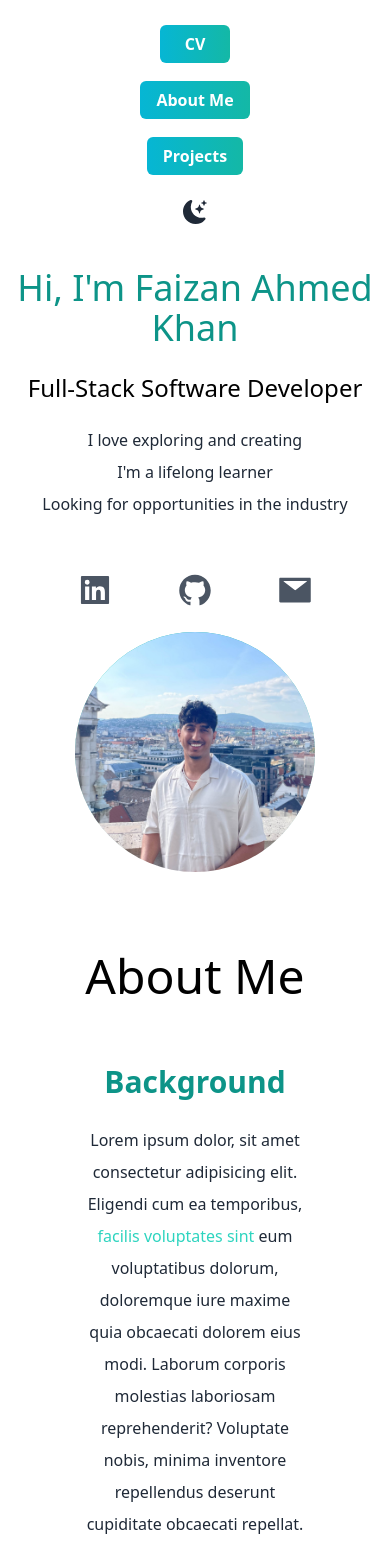
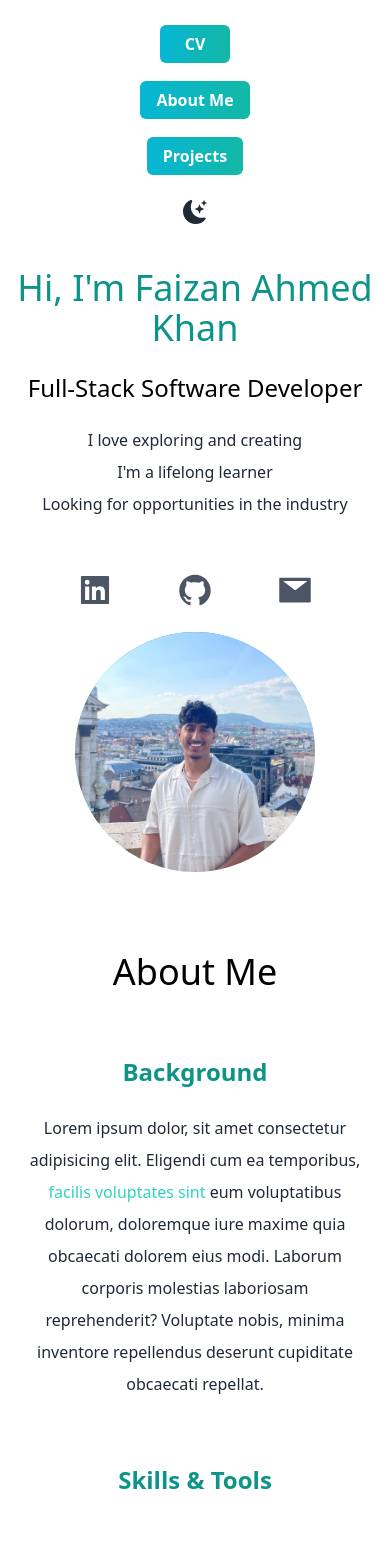
Before and after one commit to faizanahmkhan/next-portfolio, a Next.js app: page / in a window 390 px wide. Shown: the top 1553 px of the page. Built offline with nearby package versions, Linux system fonts and the light colour scheme.

Commit message:
integrated resposiveness to background

```diff
--- a/pages/index.js
+++ b/pages/index.js
@@ -83,13 +83,13 @@ export default function Home() {
         <section>
 
           <div className="text-center sm:px-10 sm:my-10 my-8">
-            <h2 className="text-4xl sm:text-5xl py-3 text-teal-600 font-medium  dark:text-pink-400">
+            <h2 className="text-4xl md:text-5xl py-3 text-teal-600 font-medium  dark:text-pink-400">
               Hi, I'm Faizan Ahmed Khan
             </h2>
-            <h3 className="text-2xl pt-3 text-black sm:text-3xl dark:text-white">
+            <h3 className="text-2xl pt-3 text-black md:text-3xl dark:text-white">
               Full-Stack Software Developer
             </h3>
-            <p className="text py-5 leading-8 text-gray-800 md:text-xl max-w-xl mx-auto dark:text-gray-300">
+            <p className="py-5 leading-8 text-gray-800 md:text-xl dark:text-gray-300">
               I love exploring and creating <br />
               I'm a lifelong learner <br />
               <span className="">
@@ -125,15 +125,15 @@ export default function Home() {
 
         <section className="mt-10">
           <div>
-            <h3 className="text-center text-5xl font-medium py-10 text-black dark:text-white">
+            <h3 className="text-center text-4xl sm:text-5xl font-medium py-10 text-black dark:text-white">
               About Me
             </h3>
-            <h2 className="text-center text-3xl font-semibold text-teal-600 mt-6 mb-4 dark:text-pink-400">
+            <h2 className="text-center text-2xl sm:text-3xl font-semibold text-teal-600 mt-6 mb-4 dark:text-pink-400">
               Background
             </h2>
             <div className="flex">
-              <p className="w-1/5"></p>
-              <p className="text-center py-2 leading-8 text-gray-800 max-w-4xl w-3/5 dark:text-gray-300">
+              <p className="xl:w-1/5"></p>
+              <p className=" text-center px-4 sm:px-0 py-2 leading-8 sm:leading-10 text-gray-800 xl:w-3/5 dark:text-gray-300">
                 Lorem ipsum dolor, sit amet consectetur adipisicing elit.
                 Eligendi cum ea temporibus,{" "}
                 <span className="text-teal-400"> facilis voluptates sint</span>{" "}
@@ -142,12 +142,12 @@ export default function Home() {
                 reprehenderit? Voluptate nobis, minima inventore repellendus
                 deserunt cupiditate obcaecati repellat.
               </p>
-              <p className="w-1/5"></p>
+              <p className="xl:w-1/5"></p>
             </div>
           </div>
 
           <div>
-            <h2 className="text-center text-3xl font-semibold text-teal-600 m-14 dark:text-pink-400">
+            <h2 className="text-center text-2xl sm:text-3xl font-semibold text-teal-600 m-14 dark:text-pink-400">
               Skills & Tools
             </h2>
 
```
